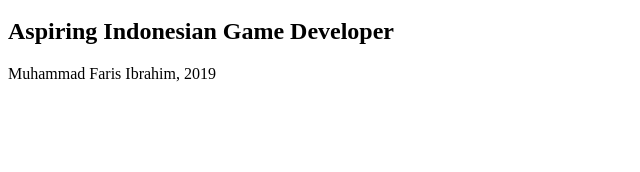
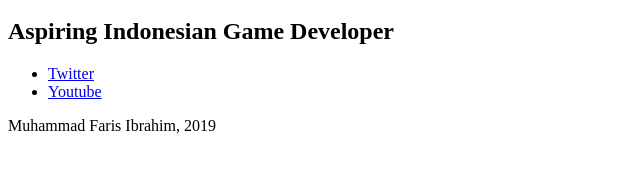
Before and after one commit to IceBarrel/personal-website, a plain HTML site: page index.html in a window 1280 px wide. Shown: the part 154-326 px from the top of the page, without its empty margins (0-640 px from the left). Drawn offline with Linux system fonts and the light colour scheme.

Commit message:
Add first 4 pages

```diff
--- a/index.html
+++ b/index.html
@@ -9,7 +9,7 @@
   <body>
     <header>
       <div>
-        <h1>F A R I S I B R A H I M</h1>
+        <h1>F A R I S &nbsp; I B R A H I M</h1>
       </div>
     </header>
     <nav>
@@ -28,6 +28,12 @@
   </body>
 
   <footer>
+    <nav>
+      <ul>
+        <li><a href=https://twitter.com>Twitter</a></a></li>
+        <li><a href=https://youtube.com>Youtube</a></a></li>
+      </ul>
+    </nav>
     Muhammad Faris Ibrahim, 2019
   </footer>
 </html>
```
Also changed, not shown: portofolio.html (+1 -1 lines), reviews.html (+1 -1 lines), story.html (+1 -1 lines).
